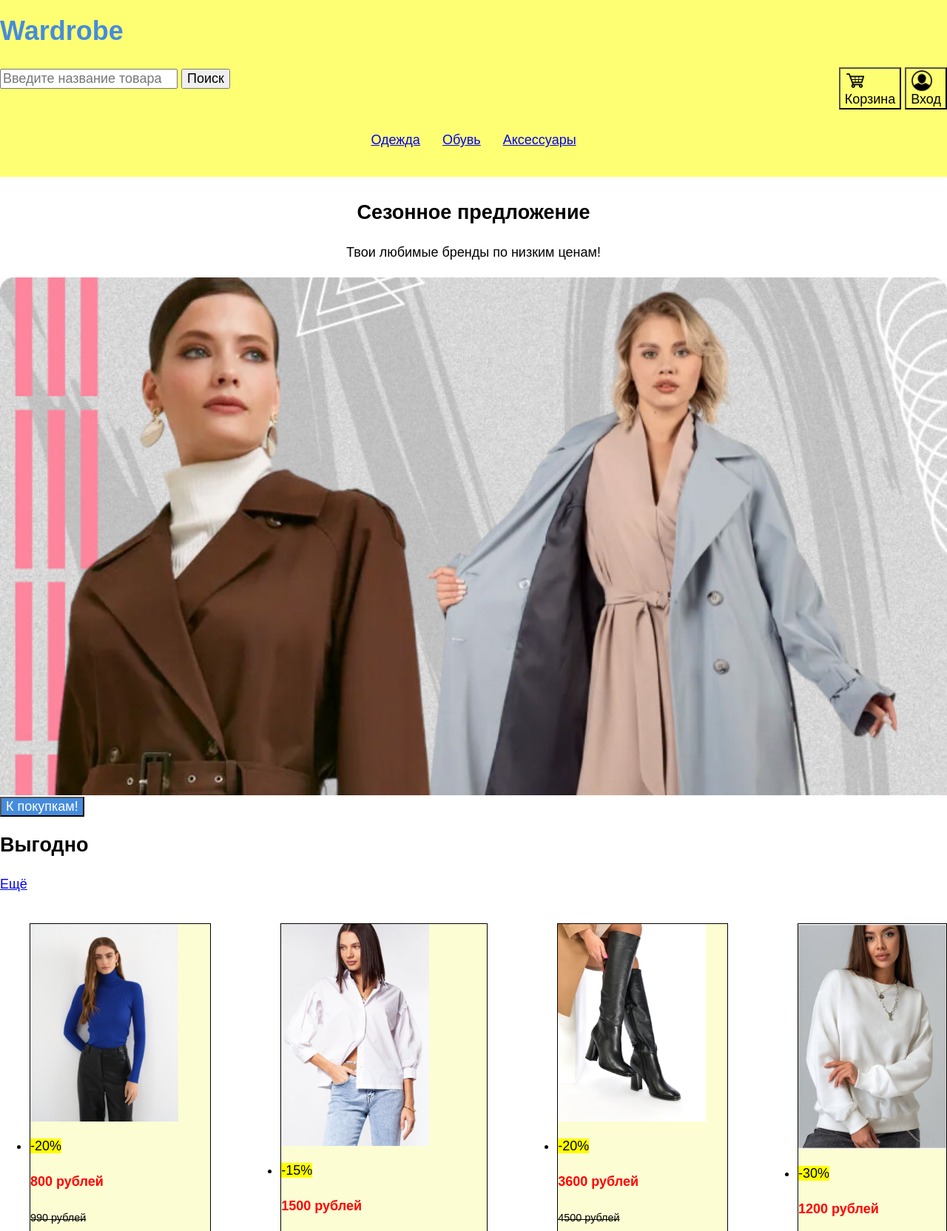
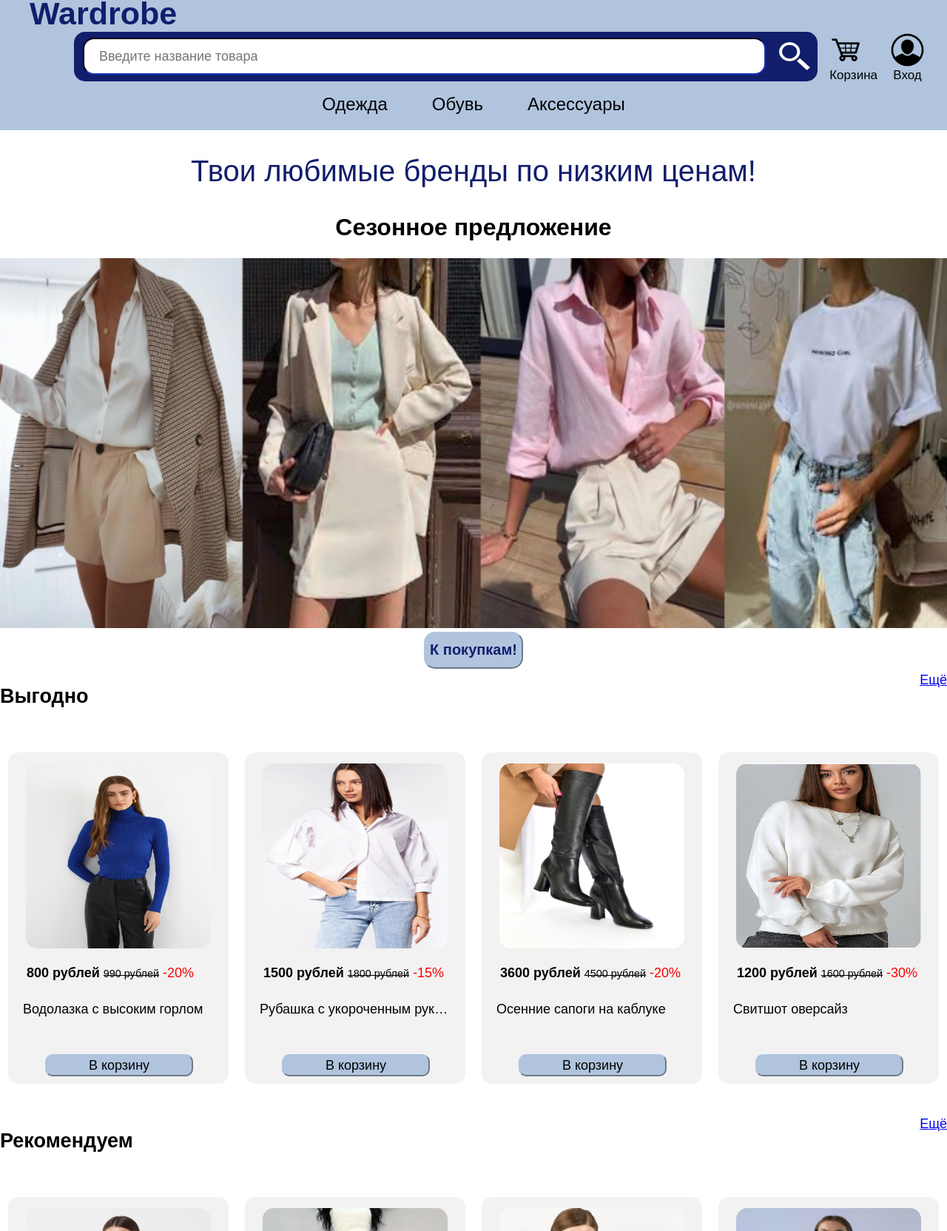
Before and after one commit to Anna-Filippova/Ann, a plain HTML site: page index.html in a window 1280 px wide. Shown: the part 17-1681 px from the top of the page at 74% size. Drawn offline with Linux system fonts and the light colour scheme.

Commit message:
Add files via upload

```diff
--- a/index.html
+++ b/index.html
@@ -1,5 +1,6 @@
 <!DOCTYPE html>
 <html lang="ru">
+
 <head>
   <meta charset="UTF-8">
   <meta name="viewport" content="width=device-width, initial-scale=1.0">
@@ -7,20 +8,23 @@
   <link rel="stylesheet" href="styles/style.css">
   <link rel="stylesheet" href="styles/normalize.css">
 </head>
+
 <body>
-    <header class="header">
+  <header class="header container">
     <h1 class="header__title">Wardrobe</h1>
     <form class="header__search search" action="/" method="get">
       <input class="search__field" type="search" name="text" placeholder="Введите название товара">
-        <button class="search__submit" type="submit">Поиск</button>
+      <button class="search__submit" type="submit">
+        <img class="search__button-icon" src="images/field.png" alt="Поиск" width="42" height="42">
+      </button>
     </form>
     <div class="header__buttons">
       <button class="header__button" type="button">
-        <img class="header__button-icon" src="images/cart.svg" alt="Вход" width="30" height="30">
+        <img class="header__button-icon" src="images/cart.svg" alt="Вход" width="47" height="47">
         <span class="header__button-text">Корзина</span>
       </button>
       <button class="header__button" type="button">
-        <img class="header__button-icon" src="images/user.png" alt="Вход" width="30" height="30">
+        <img class="header__button-icon" src="images/user.png" alt="Вход" width="47" height="47">
         <span class="header__button-text">Вход</span>
       </button>
     </div>
@@ -32,12 +36,12 @@
       </ul>
     </nav>
   </header>
-    <main class="main">
+  <main class="main container">
     <section class="section about">
       <div class="about__content">
+        <p class="about__description">Твои любимые бренды по низким ценам!</p>
         <h2 class="about__title">Сезонное предложение</h2>
-          <p class="about__description">Твои любимые бренды по низким ценам!</p>
-          <img class="about__image" src="images/coat.jpg" alt="пальто" width="600">
+        <img class="about__image" src="images/image.png" alt="одежда" width="600">
         <button class="about__button">К покупкам!</button>
       </div>
     </section>
@@ -49,33 +53,42 @@
       <ul class="profitably__list product">
         <li class="product__item">
           <img class="product__image" src="images/turtleneck.jpg" alt="водолазка" width="200">
-            <p class="product__discount"><mark>-20%</mark></p>
-            <p class="product__discount-sale"><b>800 рублей</b></p>
-            <p class="product__del-sale"><del><small>990 рублей</small></del></p>
+          <p class="product__sale">
+            <b class="product__discount-sale">800 рублей</b>
+            <del class="product__del-sale"><small>990 рублей</small></del>
+            <span class="product__discount">-20%</span>
+          </p>
           <p class="product__title">Водолазка с высоким горлом</p>
           <button class="product__basket">В корзину</button>
         </li>
         <li class="product__item">
           <img class="product__image" src="images/shirt.webp" alt="рубашка" width="200">
-            <p class="product__discount"><mark>-15%</mark></p>
-            <p class="product__discount-sale"><b>1500 рублей</b></p>
-            <p class="product__del-sale"><del><small>1800 рублей</small></del></p>
+          <p class="product__sale">
+            <b class="product__discount-sale">1500 рублей</b>
+            <del class="product__del-sale"><small>1800 рублей</small></del>
+            <span class="product__discount">-15%</span>
+          </p>
           <p class="product__title">Рубашка с укороченным рукавом</p>
           <button class="product__basket">В корзину</button>
         </li>
         <li class="product__item">
           <img class="product__image" src="images/boots.jpg" alt="сапоги" width="200">
-            <p class="product__discount"><mark>-20%</mark></p>
-            <p class="product__discount-sale"><b>3600 рублей</b></p>
-            <p class="product__del-sale"><del><small>4500 рублей</small></del></p>
+          <p class="product__sale">
+            <b class="product__discount-sale">3600 рублей</b>
+            <del class="product__del-sale"><small>4500 рублей</small></del>
+            <span class="product__discount">-20%</span>
+          </p>
           <p class="product__title">Осенние сапоги на каблуке</p>
           <button class="product__basket">В корзину</button>
         </li>
         <li class="product__item">
           <img class="product__image" src="images/sweatshirt.jpg" alt="свитшот" width="200">
-            <p class="product__discount"><mark>-30%</mark></p>
-            <p class="product__discount-sale"><b>1200 рублей</b></p>
-            <p class="product__del-sale"><del><small>1600 рублей</small></del></p>
+          <p class="product__sale">
+            <b class="product__discount-sale">1200 рублей</b>
+            <del class="product__del-sale"><small>1600 рублей</small></del>
+            <span class="product__discount">-30%</span>
+          </p>
+
           <p class="product__title">Свитшот оверсайз</p>
           <button class="product__basket">В корзину</button>
         </li>
@@ -114,10 +127,11 @@
       </ul>
     </section>
   </main>
-    <footer class="footer">
+  <footer class="footer container">
     <div class="footer__part">
       <h2 class="footer__title">Разработчик</h2>
       <p class="footer__object">Филиппова Анна ЭК-31</p>
+      <p class="footer__copyright">© Все права защищены</p>
     </div>
     <div class="footer__part">
       <h2 class="footer__title">Помощь</h2>
@@ -179,4 +193,5 @@
     </form>
   </section>
 </body>
+
 </html>
--- a/styles/base.css
+++ b/styles/base.css
@@ -29,3 +29,8 @@ clip-path: inset(100%);
 clip: rect(0 0 0 0);
 overflow: hidden;
 }
+.container {
+    max-width: 1440px;
+    margin-left:auto;
+    margin-right: auto;
+}
--- a/styles/header.css
+++ b/styles/header.css
@@ -1,30 +1,108 @@
-.header__list {
-    color: black;
+.header {
+    background-color: rgb(176, 196, 222);
 }
-.header {
-    background-color: rgb(255, 255, 115);
-    color: rgb(69, 140, 221);
+.header__title {
+    color: rgb(17, 30, 108);
+    margin-top: 0%;
+    margin-bottom: 0%;
+    margin-left: 40px;
+    font-size: 43px;
+}
+.header__search {
+    flex-grow: 0.9;
+    height: 67px;
+    background-color: rgb(17, 30, 108);
+    border-radius: 15px;
+    border-color: rgb(17, 30, 108);
+    margin-left: 100px;
+    margin-right: auto;
+}
+.search {
+    display: flex;
+    flex-grow: 1;
+}
+.search__field {
+    flex-grow: 0.9;
+    height: 50px;
+    width: 900px;
+    border-radius: 15px;
+    border-color: rgb(17, 30, 108);
+    padding: 17px 100px 17px 20px;
+    font-size: 18px;
+    line-height: 24px;
+    margin-left: 12px;
+    margin-top: 8px;
+}
+.search__submit {
+    height: 50px;
+    background-color: rgb(17, 30, 108);
+    border: none;
+    margin-left: 12px;
+    margin-right: 2px;
+    margin-top: 8px;
+}
+.header__buttons {
+    margin-left: auto;
+    margin-right: 24px;
 }
 .header__button {
-    background-color:rgb(255, 255, 115);
-    color: black
+    background-color: rgb(176, 196, 222);
+    border: none;
+}
+.header__button:hover {
+    color: rgb(17, 30, 108);
+    font-weight: bold;
+    cursor: pointer;
+    transition: 0.2s;
+}
+.header__button:focus {
+    outline: none;
+    cursor: pointer;
+    color: rgb(17, 30, 108);
+    font-weight: bolder;
+}
+.header__button:active {
+    color: rgb(17, 30, 108);
+}
+.header__button-text {
+    font-size: 17px;
 }
 .header__list {
     color: black;
-}
-.header__list {
     margin: 0;
     padding: 0;
     list-style-type: none;
     display: flex;
     flex-wrap: wrap;
+    margin-top: 0;
+    margin-bottom: 0;
 }
-.header__item {
+.header__item-link {
     display: block;
-    padding: 10px;
-    margin: 5px;
-    color: rgb(69, 140, 221);
+    color: black;
+    transition: color 0,3s ease;
     text-decoration: none;
+    font-size: 24px;
+    margin-left: 30px;
+    margin-right: 30px;
+}
+.header__item-link:hover {
+    color: rgb(17, 30, 108);
+    font-size: 27px;
+    font-weight: bold;
+    cursor: pointer;
+    transition: 0.2s;
+}
+.header__item-link:focus {
+    outline: none;
+    cursor: pointer;
+    color: rgb(17, 30, 108);
+    font-weight: bolder;
+    font-size: 27px;
+}
+.header__item-link:active {
+    color: rgb(17, 30, 108);
+    font-size: 27px;
 }
 .header {
    display: flex;
@@ -38,10 +116,6 @@
    width: 100%;
    flex-shrink: 0;
 }
-.header__field {
-   width: 200%;
-   flex-shrink: 0;
-}
 .header__menu {
     display: flex;
     justify-content: center;
--- a/styles/main.css
+++ b/styles/main.css
@@ -1,47 +1,142 @@
-
 .about__title {
     display: flex;
     justify-content: center;
-    padding-top: 10px;
-    padding-bottom: 1px;
+    padding-top: 5px;
+    padding-bottom: 0;
+    font-size: xx-large;
 }
 .about__description {
     display: flex;
     justify-content: center;
-    padding-top: 1px;
+    padding-top: 0;
     padding-bottom: 1px;
+    font-size: 40px;
+    font-style: bold;
+    color:rgb(17, 30, 108);
 }
 .about__image {
     width: 100%;
-    height: 700px;
+    height: 500px;
 }
 .about__button {
-    color: white;
-    background-color: rgb(69, 140, 221);
+    color: rgb(17, 30, 108);
+    background-color: rgb(176, 196, 222);
+    margin-left: auto;
+    margin-right: auto;
+    display: block;
+    height: 50px;
+    border-radius: 15px;
+    border-color: rgb(176, 196, 222);
+    font-size: 20px;
+    font-weight: bold;
+    margin-top: 5px;
+}
+.about__button:hover {
+    color: rgb(17, 30, 108);
+    font-size: 27px;
+    font-weight: bold;
+    cursor: pointer;
+    transition: 0.2s;
+}
+.about__button:focus {
+    outline: none;
+    cursor: pointer;
+    color: rgb(17, 30, 108);
+    font-weight: bolder;
+    font-size: 27px;
+}
+.about__button:active {
+    color: rgb(17, 30, 108);
+    font-weight: bolder;
+    font-size: 27px;
+}
+.product__sale {
+    margin-left: 25px;
 }
 .product__discount-sale {
-    color: red;
+    color: black;
 }
-.product__basket {
-    background-color: rgb(69, 140, 221);
-    color: black;
+.product__discount {
+    color:red;
+}
+.recommendations__item {
+    display: flex;
+    justify-content: space-between;
+}
+.profitably__item {
+    display: flex;
+    justify-content: space-between;
 }
 .profitably__list {
     display: flex;
     justify-content: space-between;
     padding-top: 20px;
     padding-bottom: 20px;
+    padding-left: 0;
 }
 .recommendations__list {
     display: flex;
     justify-content: space-between;
     padding-top: 20px;
     padding-bottom: 20px;
+    padding-left: 0;
 }
 .product__item {
-    background-color: rgb(253, 253, 212);
+    background-color: rgb(243, 242, 242);
     color: black;
+    border-radius: 15px;
     border-style: solid;
     border-width: 1px;
-    border-color: black;
+    border-color:white;
+    height: 450px;
+    width: 300px;
+    list-style-type: none;
+    margin-left: auto;
+    margin-right: auto;
+    position: relative;
 }
+.product__title {
+    margin-left: 20px;
+    margin-right: 20px;
+    white-space: nowrap;
+    overflow: hidden;
+    text-overflow: ellipsis;
+}
+.product__image {
+    width: 250px;
+    height: 250px;
+    display: block;
+    border-radius: 15px;
+    margin-left: auto;
+    margin-right: auto;
+    margin-top: 15px;
+}
+.product__basket {
+    background-color: rgb(176, 196, 222);
+    border-color: rgb(176, 196, 222);
+    border-radius: 10px;
+    width: 200px;
+    height: 30px;
+    color: black;
+    display: block;
+    position: absolute;
+    left: 50px;
+    right: auto;
+    bottom: 10px;
+}
+.product__basket:hover {
+    background-color: rgb(146, 175, 212);
+    border-color: rgb(146, 175, 212);
+    cursor: pointer;
+    transition: 0.2s;
+}
+.product__basket:focus {
+    outline: none;
+    cursor: pointer;
+    background-color: rgb(146, 175, 212);
+    border-color: rgb(146, 175, 212);
+}
+.product__basket:active {
+    background-color: rgb(146, 175, 212);
+    border-color: rgb(146, 175, 212);
+}
```
Also changed, not shown: styles/footer.css (+32 -1 lines), images/field.png (added), images/first.jpg (added), images/image.png (added). Lines whose indentation alone changed are shown as unchanged.
